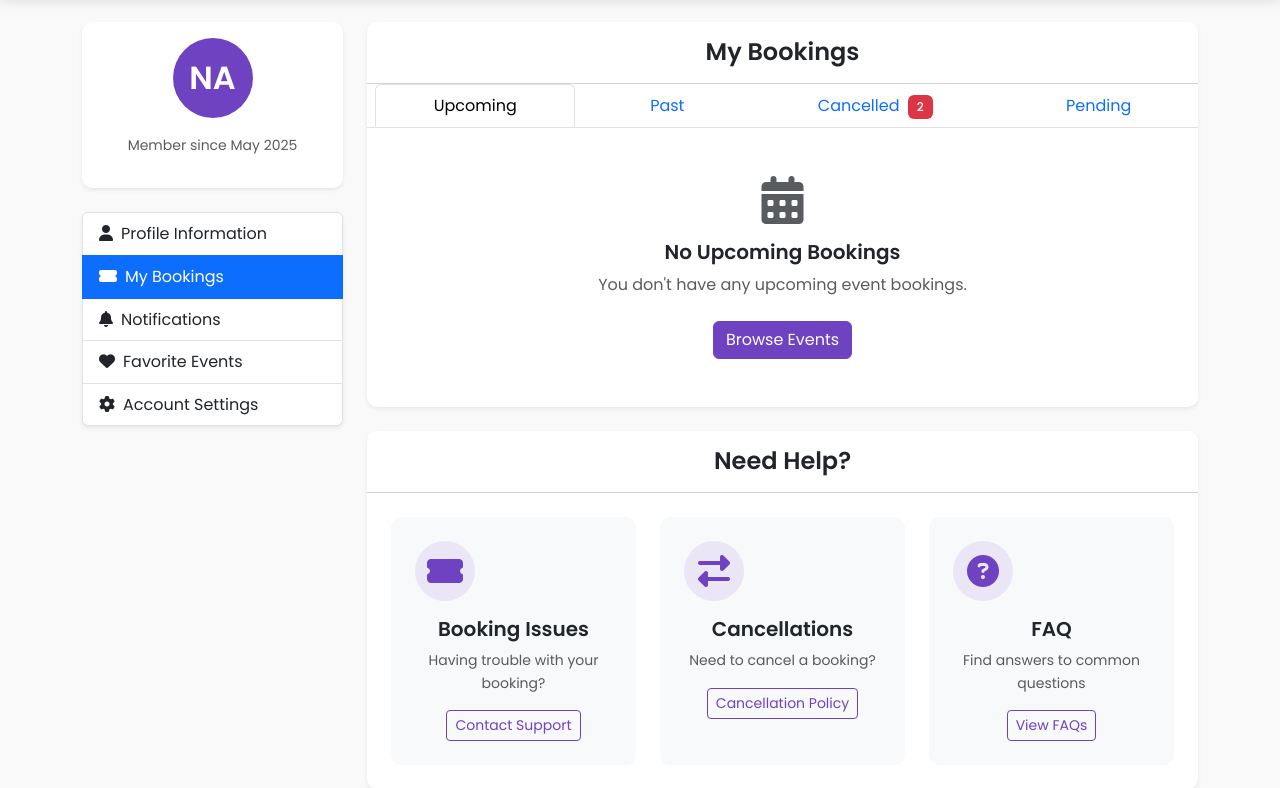
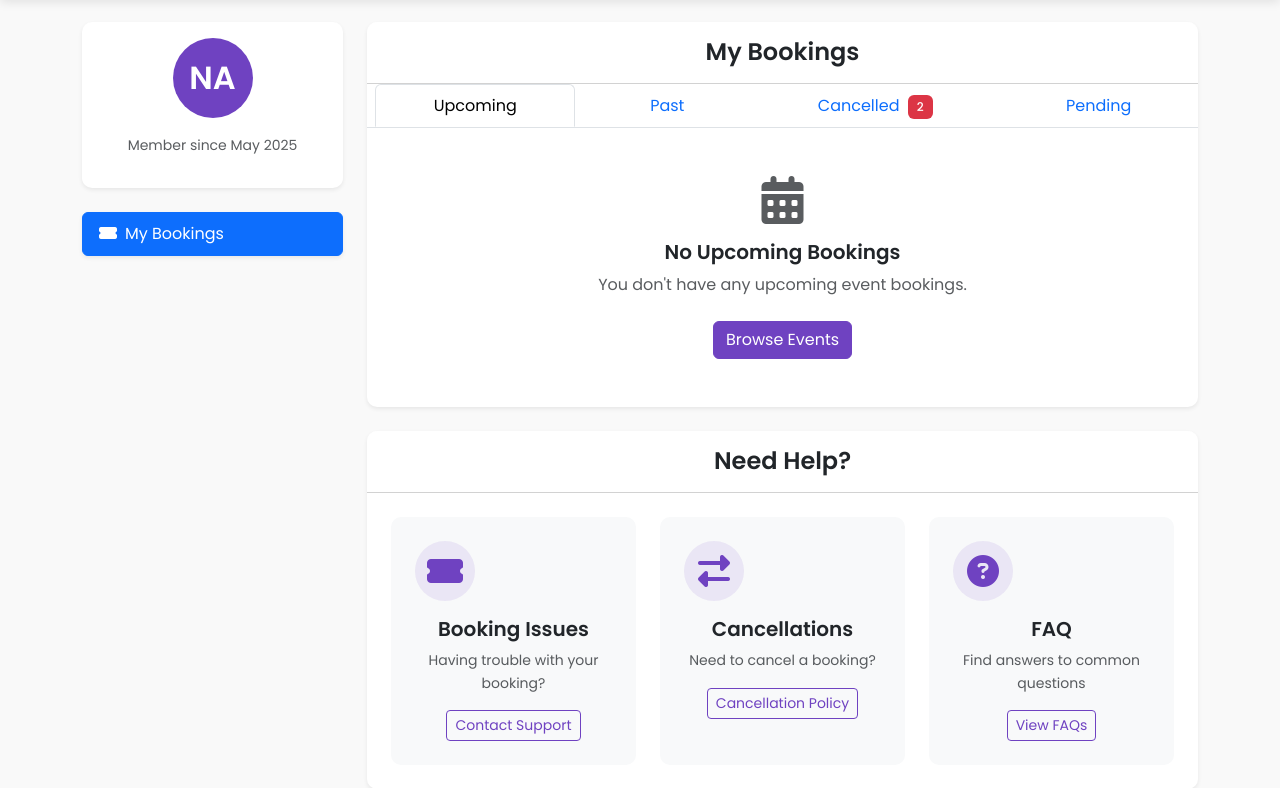
Before and after one commit to aggarwalmoksh/webdevsem2, a Django app: page /bookings/my-bookings/ in a window 1280 px wide. Shown: the part 74-862 px from the top of the page. Run offline with Django 5.2, Linux system fonts and the light colour scheme; a user stored in the database is signed in; data comes from the database, SQL or seed files in the repository; both versions use the stored data as it was after the commit.

Commit message:
Second Updation

```diff
--- a/district_events/templates/bookings/my_bookings.html
+++ b/district_events/templates/bookings/my_bookings.html
@@ -22,20 +22,8 @@
             </div>
 
             <div class="list-group mt-4 shadow-sm">
-                <a href="{% url 'accounts:profile' %}" class="list-group-item list-group-item-action">
-                    <i class="fas fa-user me-2"></i>Profile Information
-                </a>
                 <a href="{% url 'accounts:my_bookings' %}" class="list-group-item list-group-item-action active">
                     <i class="fas fa-ticket-alt me-2"></i>My Bookings
-                </a>
-                <a href="#" class="list-group-item list-group-item-action">
-                    <i class="fas fa-bell me-2"></i>Notifications
-                </a>
-                <a href="#" class="list-group-item list-group-item-action">
-                    <i class="fas fa-heart me-2"></i>Favorite Events
-                </a>
-                <a href="#" class="list-group-item list-group-item-action">
-                    <i class="fas fa-cog me-2"></i>Account Settings
                 </a>
             </div>
         </div>
```
Also changed, not shown: district_events/db.sqlite3.
